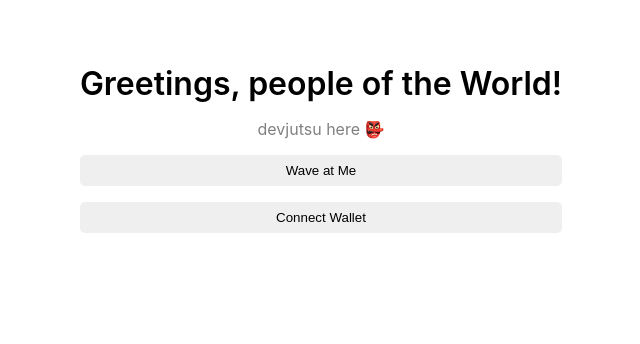
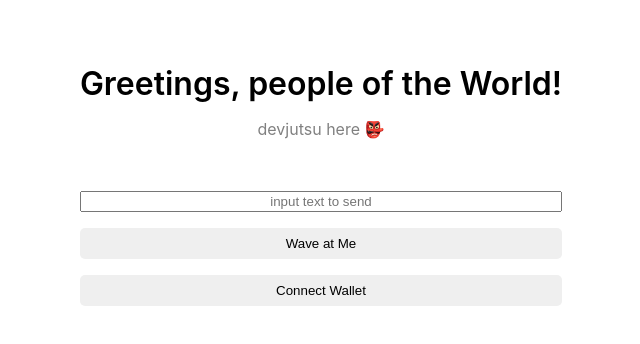
Before and after one commit to devjutsu/waves, a React (Create React App) app in the folder waveportal/: page / in a window 1280 px wide. Shown: the top 344 px of the page, without its empty margins (319-959 px from the left). Built offline with nearby package versions, Linux system fonts and the light colour scheme; the HTML template or start-up script is replaced by a standard one.

Commit message:
call get all

```diff
--- a/waveportal/src/App.js
+++ b/waveportal/src/App.js
@@ -120,6 +120,7 @@ const App = () => {
 
   useEffect(() => {
     checkIfWalletIsConnected();
+    getAllWaves();
   }, [])
 
   return (
@@ -132,7 +133,9 @@ const App = () => {
         <div className="bio">
           devjutsu here <span role="img" aria-label="tengu">&#128122;</span>
         </div>
+        <p>&nbsp;</p>
 
+        <input type="text" placeholder="input text to send" style={{ textAlign: "center"}}></input>
         <button className="waveButton" onClick={wave}>
           Wave at Me
         </button>
```
